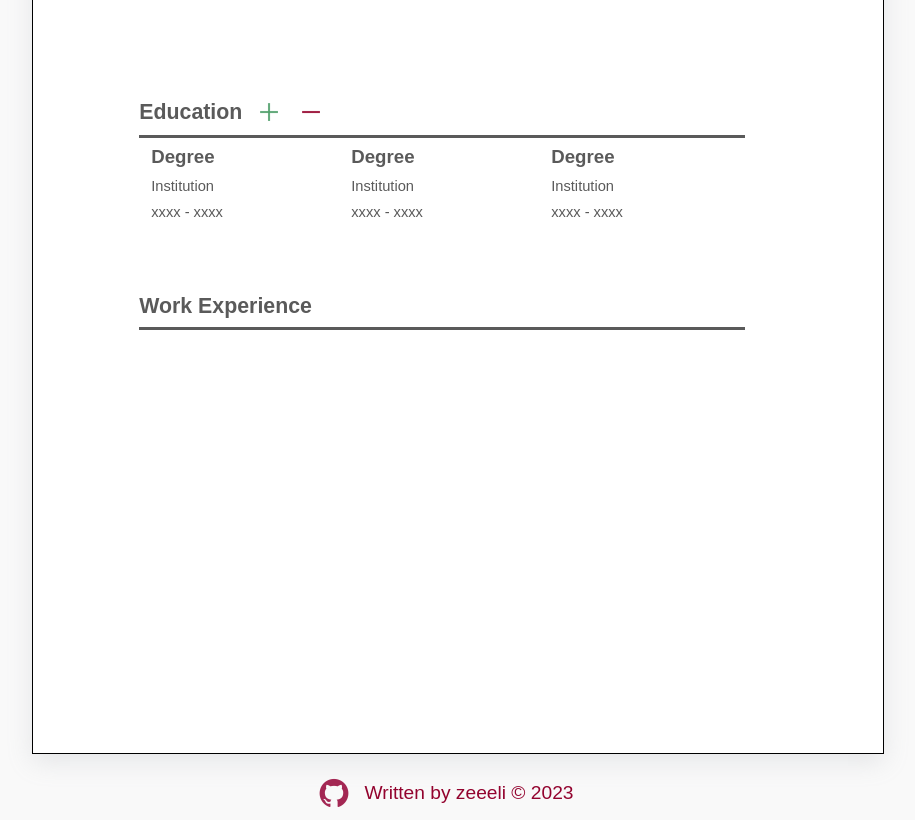
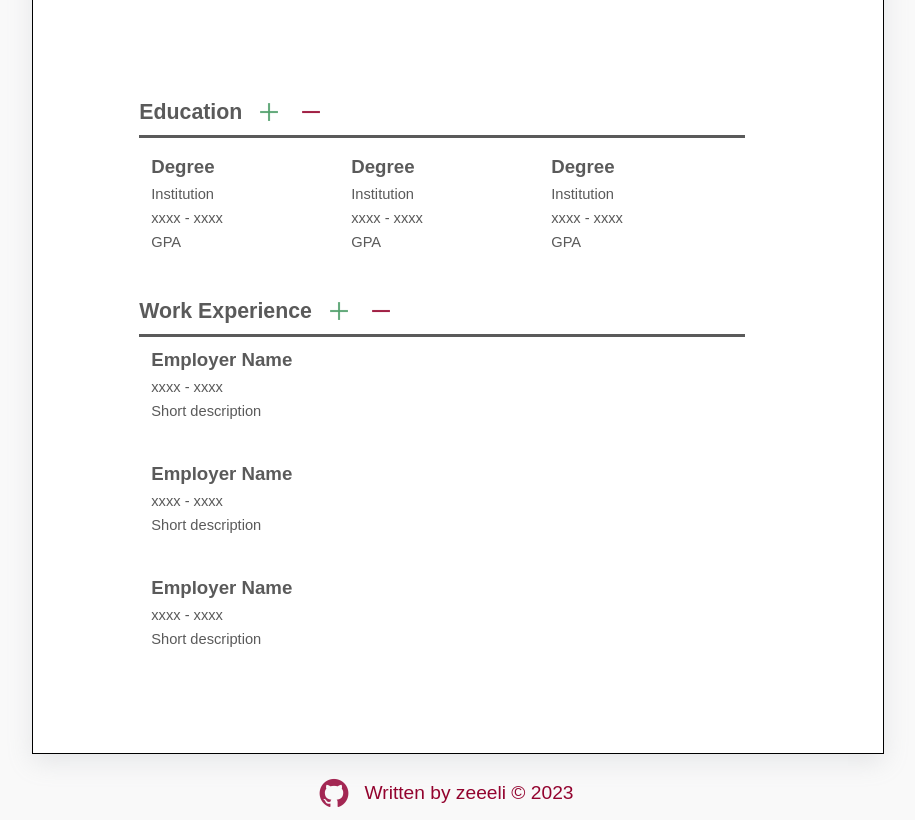
Before and after one commit to zeeeli/cv-generator, a React (Create React App) app: page / in a window 1280 px wide. Shown: the part 640-1460 px from the top of the page, without its empty margins (194-1109 px from the left). Built offline with nearby package versions, Linux system fonts and the light colour scheme.

Commit message:
Add template and style of work experience section

```diff
--- a/src/components/CVFormEdu.js
+++ b/src/components/CVFormEdu.js
@@ -5,7 +5,7 @@ export default class CVFormEdu extends Component {
   render() {
     return (
       <section id="education">
-        <h3 id="edu-header">
+        <h3 className="section-header">
           Education
           <img
             src={require("../assets/add.png")}
@@ -31,6 +31,7 @@ export default class CVFormEdu extends Component {
               length={28}
             />
             <CVFormInput defaultText="xxxx - xxxx" id="years" length={11} />
+            <CVFormInput defaultText="GPA" id="gpa" length={4} />
           </div>
           <div>
             <CVFormInput defaultText="Degree" id="degree-name" length={20} />
@@ -40,6 +41,7 @@ export default class CVFormEdu extends Component {
               length={28}
             />
             <CVFormInput defaultText="xxxx - xxxx" id="years" length={11} />
+            <CVFormInput defaultText="GPA" id="gpa" length={4} />
           </div>
           <div>
             <CVFormInput defaultText="Degree" id="degree-name" length={20} />
@@ -49,6 +51,7 @@ export default class CVFormEdu extends Component {
               length={28}
             />
             <CVFormInput defaultText="xxxx - xxxx" id="years" length={11} />
+            <CVFormInput defaultText="GPA" id="gpa" length={4} />
           </div>
         </div>
       </section>
--- /dev/null
+++ b/src/components/CVFormWork.js
@@ -0,0 +1,69 @@
+import React, { Component } from "react";
+import CVFormInput from "./CVFormInput";
+
+export default class CVFormWork extends Component {
+  render() {
+    return (
+      <section id="work">
+        <h3 className="section-header">
+          Work Experience
+          <img
+            src={require("../assets/add.png")}
+            alt="plus symbol"
+            id="add-edu"
+            style={{ width: 30, height: 30 }}
+            title="Add to end"
+          />
+          <img
+            src={require("../assets/remove.png")}
+            alt="minus symbol"
+            id="remove-edu"
+            style={{ width: 30, height: 30 }}
+            title="Remove from end"
+          />
+        </h3>
+        <div id="work-body">
+          <div>
+            <CVFormInput
+              defaultText="Employer Name"
+              id="employer"
+              length={50}
+            />
+            <CVFormInput
+              defaultText="xxxx - xxxx"
+              id="years-worked"
+              length={25}
+            />
+            <textarea rows={3} placeholder="Short description" id="job-input" />
+          </div>
+          <div>
+            <CVFormInput
+              defaultText="Employer Name"
+              id="employer"
+              length={50}
+            />
+            <CVFormInput
+              defaultText="xxxx - xxxx"
+              id="years-worked"
+              length={25}
+            />
+            <textarea rows={3} placeholder="Short description" id="job-input" />
+          </div>
+          <div>
+            <CVFormInput
+              defaultText="Employer Name"
+              id="employer"
+              length={50}
+            />
+            <CVFormInput
+              defaultText="xxxx - xxxx"
+              id="years-worked"
+              length={25}
+            />
+            <textarea rows={3} placeholder="Short description" id="job-input" />
+          </div>
+        </div>
+      </section>
+    );
+  }
+}
--- a/src/components/CVMain.css
+++ b/src/components/CVMain.css
@@ -15,6 +15,7 @@
   flex-direction: column;
   color: #5a5a5a;
   background-color: #fff;
+  overflow: hidden;
 }
 
 .cv-wrapper > header {
@@ -122,7 +123,7 @@ h3 {
   min-height: 15%;
 }
 
-#edu-header {
+.section-header {
   display: flex;
   align-items: center;
   gap: 12px;
@@ -140,10 +141,9 @@ h3 {
 }
 
 #edu-body {
-  padding-top: 8px;
   display: grid;
   grid-template-columns: 200px 200px 200px;
-  grid-template-rows: 120px;
+  grid-template-rows: 130px;
   width: 600px;
   max-width: 600px;
 }
@@ -151,8 +151,9 @@ h3 {
 #edu-body > div {
   display: flex;
   flex-direction: column;
-  gap: 10px;
+  gap: 8px;
   padding-left: 12px;
+  justify-content: center;
 }
 
 #degree-name {
@@ -162,7 +163,44 @@ h3 {
 }
 
 #insti-name,
-#years {
+#years,
+#gpa,
+#years-worked {
   font-size: 11pt;
   color: inherit;
 }
+
+#work-body {
+  display: flex;
+  flex-direction: column;
+  padding-top: 12px;
+  padding-left: 12px;
+  gap: 12px;
+}
+
+#work-body > div {
+  display: flex;
+  flex-direction: column;
+  gap: 8px;
+  width: 592px;
+  max-width: 592px;
+}
+
+#employer {
+  font-size: 14pt;
+  color: inherit;
+  font-family: inherit;
+  font-weight: bold;
+}
+
+#job-input {
+  padding-right: 12px;
+  resize: none;
+  width: 91%;
+  border: none;
+  background-color: inherit;
+  font: inherit;
+  font-size: 11pt;
+  font-weight: normal;
+  overflow: hidden;
+}
--- a/src/components/CVMain.js
+++ b/src/components/CVMain.js
@@ -2,6 +2,7 @@ import React, { Component } from "react";
 import "./CVMain.css";
 import CVFormInput from "./CVFormInput";
 import CVFormEdu from "./CVFormEdu";
+import CVFormWork from "./CVFormWork";
 
 export default class CVMain extends Component {
   render() {
@@ -51,9 +52,7 @@ export default class CVMain extends Component {
             <textarea rows={6} placeholder="..." id="about-input" />
           </section>
           <CVFormEdu />
-          <section id="work">
-            <h3>Work Experience</h3>
-          </section>
+          <CVFormWork />
         </div>
       </main>
     );
```
